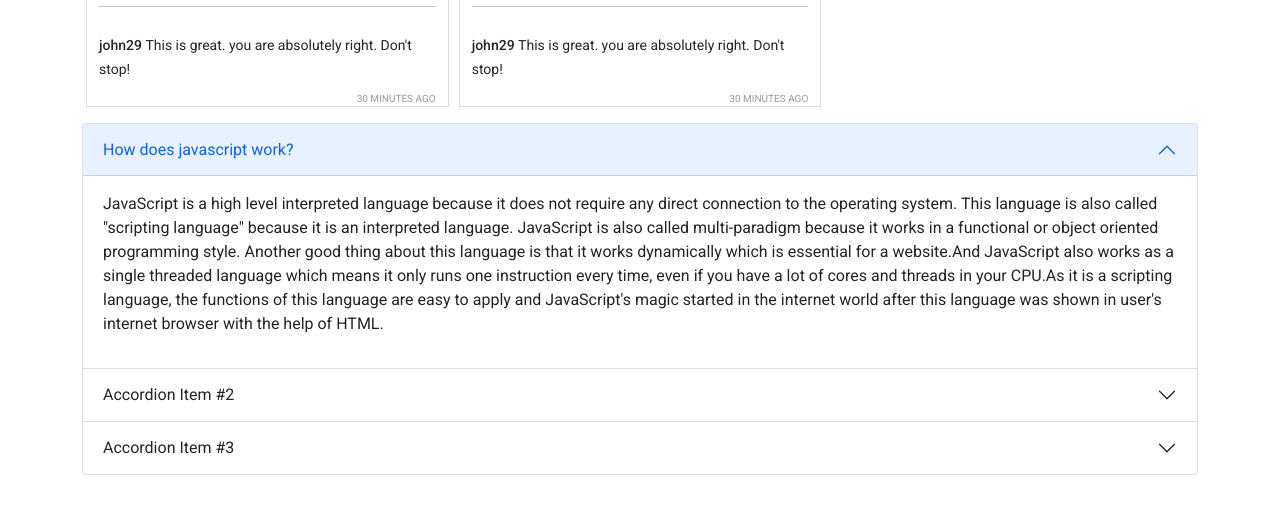
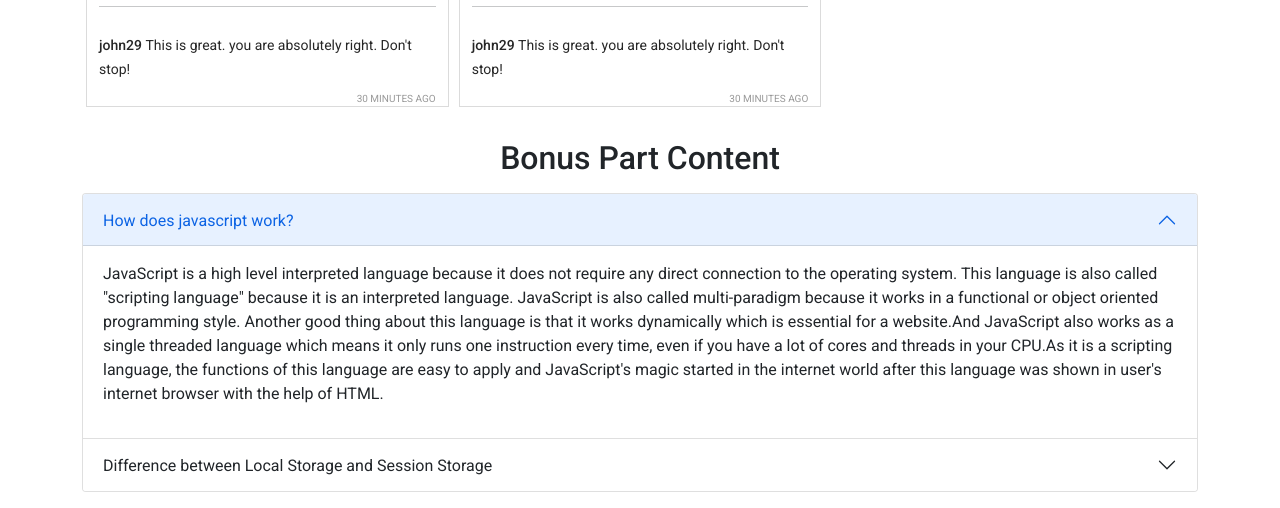
Before and after one commit to Farhan-Abid/Insta-Shohor, a plain HTML site: page index.html in a window 1280 px wide. Shown: the part 1425-1933 px from the top of the page. Before the commit the page ends 1900 px from the top, so only its background shows below. Drawn offline with nearby package versions, Linux system fonts and the light colour scheme.

Commit message:
final touch

```diff
--- a/index.html
+++ b/index.html
@@ -79,7 +79,8 @@
                 <h1>Reported posts</h1>
             </div>
         </main>
-        <section class="container">
+        <h2 class="text-center mt-3 mb-3">Bonus Part Content</h2>
+        <section class="container mb-3 rounded">
             <div class="accordion" id="accordionPanelsStayOpenExample">
                 <div class="accordion-item">
                   <h2 class="accordion-header" id="panelsStayOpen-headingOne">
@@ -96,27 +97,16 @@
                 <div class="accordion-item">
                   <h2 class="accordion-header" id="panelsStayOpen-headingTwo">
                     <button class="accordion-button collapsed" type="button" data-bs-toggle="collapse" data-bs-target="#panelsStayOpen-collapseTwo" aria-expanded="false" aria-controls="panelsStayOpen-collapseTwo">
-                      Accordion Item #2
+                      Difference between Local Storage and Session Storage
                     </button>
                   </h2>
                   <div id="panelsStayOpen-collapseTwo" class="accordion-collapse collapse" aria-labelledby="panelsStayOpen-headingTwo">
                     <div class="accordion-body">
-                      <strong>This is the second item's accordion body.</strong> It is hidden by default, until the collapse plugin adds the appropriate classes that we use to style each element. These classes control the overall appearance, as well as the showing and hiding via CSS transitions. You can modify any of this with custom CSS or overriding our default variables. It's also worth noting that just about any HTML can go within the <code>.accordion-body</code>, though the transition does limit overflow.
+                      <p>Local storage and session storage are the two main types of storage used to access and store data stored in web applications. The biggest difference between these two stores is that the local storage stores the data permanently without any expiration date. If you open the browser, the data can be accessed again at any time in this local storage. But in session storage the data is stored for only one session.This means that when the browser is closed, the data is no longer stored.Since the database is not private in the session storage, you or anyone using the browser can view the contents with the help of browser developer tools. But there is no opportunity to do this in local storage because the data is limited to a specific server.</p>
                     </div>
                   </div>
                 </div>
-                <div class="accordion-item">
-                  <h2 class="accordion-header" id="panelsStayOpen-headingThree">
-                    <button class="accordion-button collapsed" type="button" data-bs-toggle="collapse" data-bs-target="#panelsStayOpen-collapseThree" aria-expanded="false" aria-controls="panelsStayOpen-collapseThree">
-                      Accordion Item #3
-                    </button>
-                  </h2>
-                  <div id="panelsStayOpen-collapseThree" class="accordion-collapse collapse" aria-labelledby="panelsStayOpen-headingThree">
-                    <div class="accordion-body">
-                      <strong>This is the third item's accordion body.</strong> It is hidden by default, until the collapse plugin adds the appropriate classes that we use to style each element. These classes control the overall appearance, as well as the showing and hiding via CSS transitions. You can modify any of this with custom CSS or overriding our default variables. It's also worth noting that just about any HTML can go within the <code>.accordion-body</code>, though the transition does limit overflow.
-                    </div>
-                  </div>
-                </div>
+
               </div>
 
 
```
